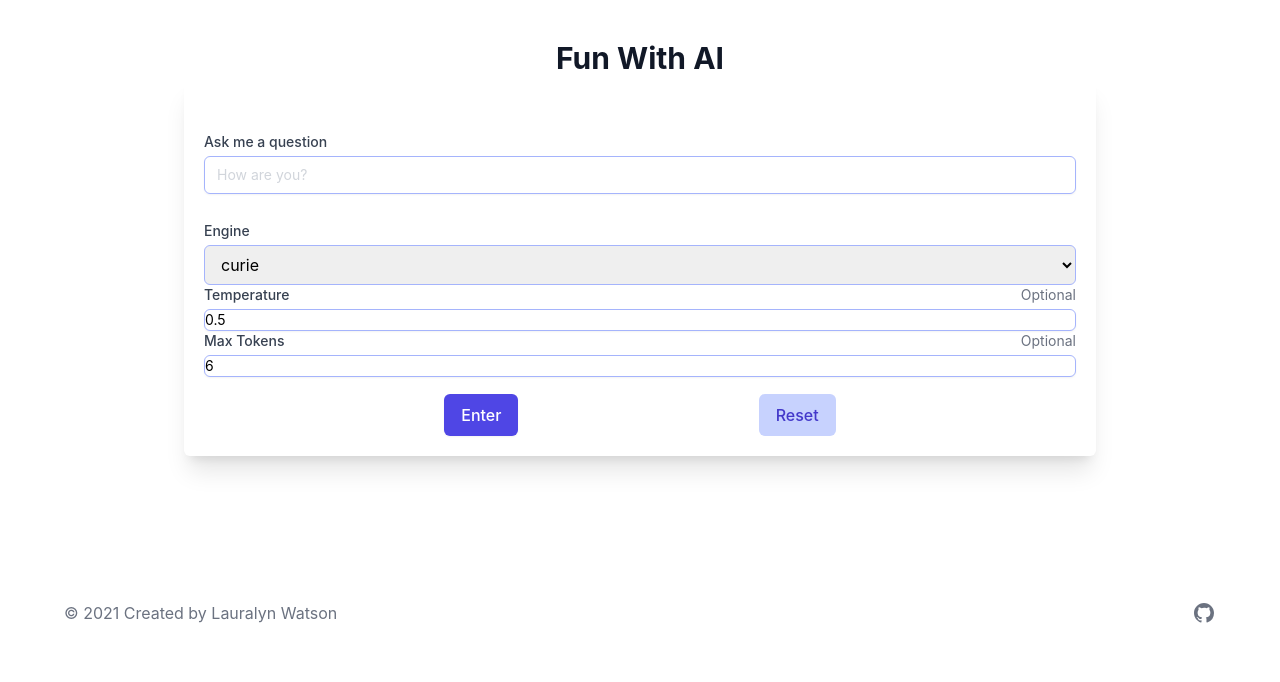
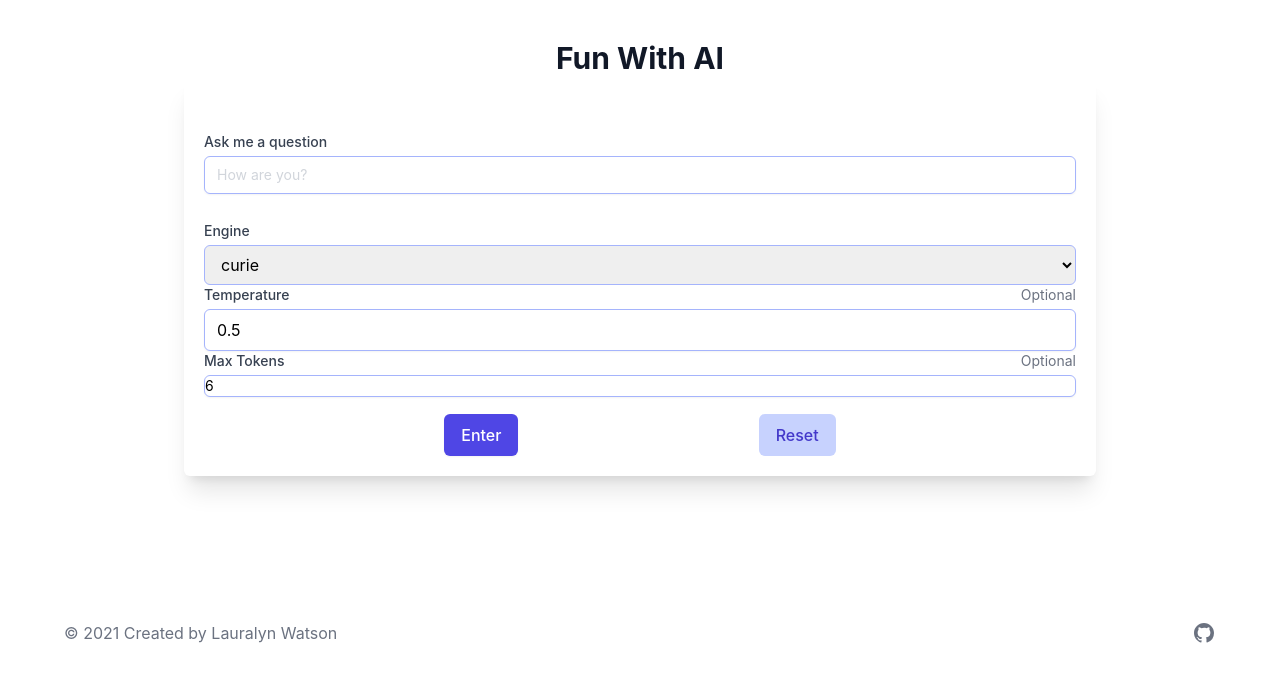
Before and after one commit to lilydev16/ama_ai, a React (Create React App) app: page / in a window 1280 px wide. Shown: the top 682 px of the page. Built offline with nearby package versions, Linux system fonts and the light colour scheme.

Commit message:
Revise font size and add padding to temperature input

```diff
--- a/src/components/Form/Form.js
+++ b/src/components/Form/Form.js
@@ -115,7 +115,7 @@ const Form = ({ addPrompt }) => {
               </div>
               <div className='mt-1'>
                 <input
-                  className='temperature shadow-sm focus:ring-indigo-500 focus:border-indigo-500 block w-full sm:text-sm border border-indigo-300 rounded-md'
+                  className='temperature shadow-sm focus:ring-indigo-500 focus:border-indigo-500 block w-full border border-indigo-300 rounded-md px-3 py-2'
                   type='number'
                   max='1'
                   min='0'
```
